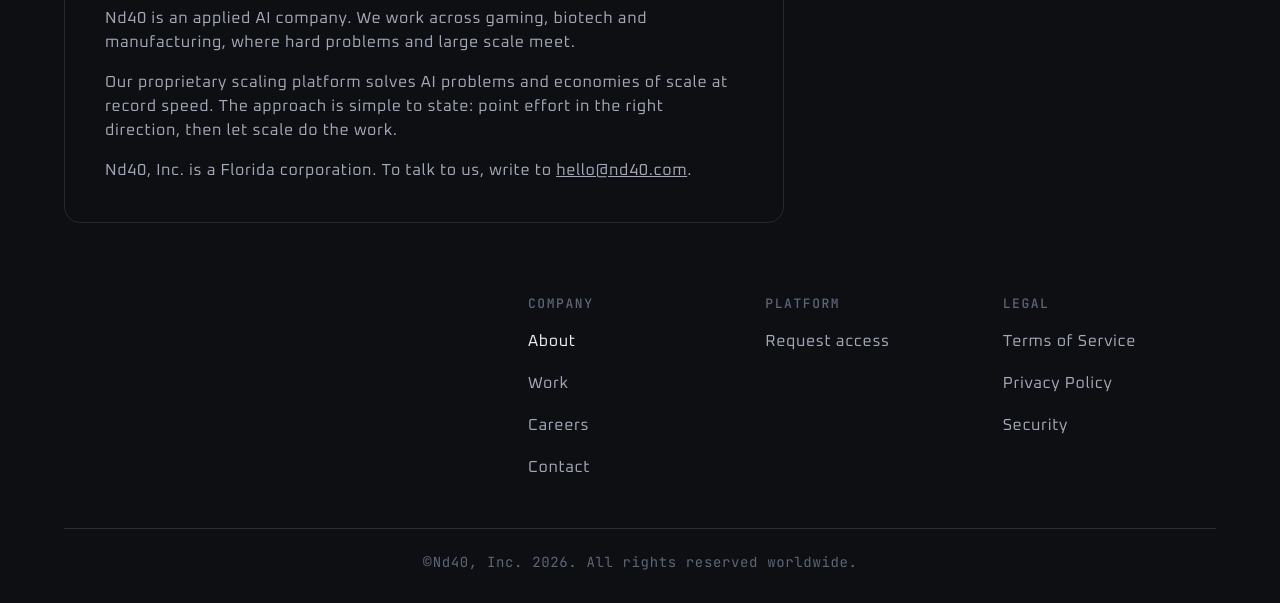
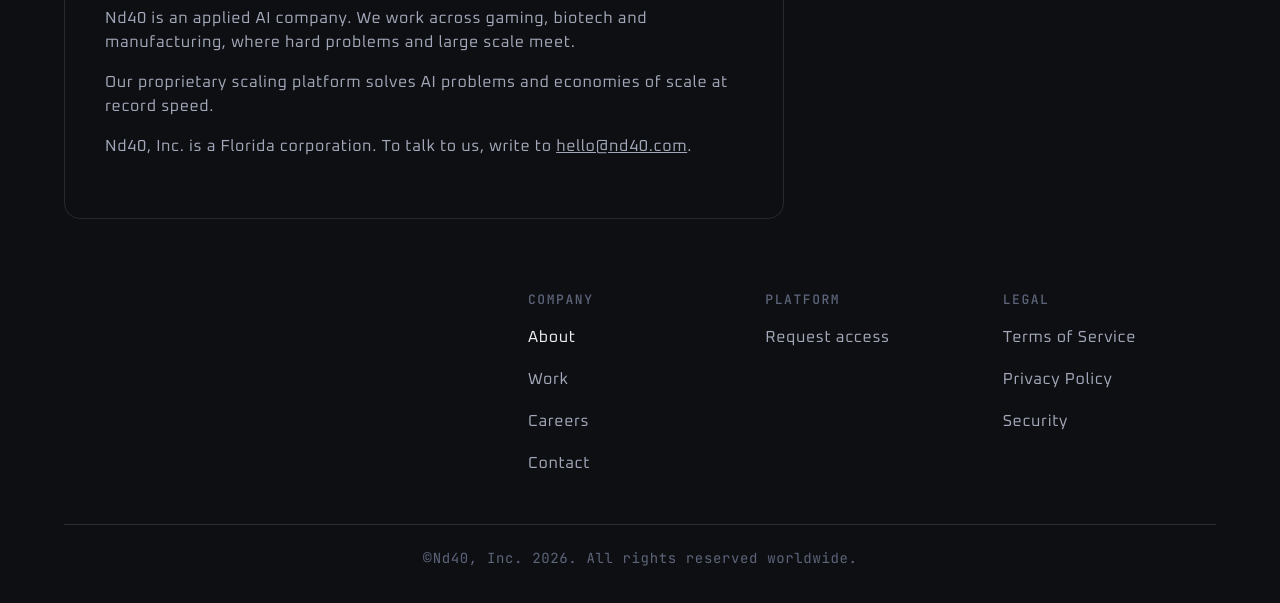
Before and after one commit to nd40-inc/com-nd40, a plain HTML site: page website/about.html in a window 1280 px wide. Shown: the part 234-837 px from the top of the page. Drawn offline with Linux system fonts and the light colour scheme.

Commit message:
About: remove the approach sentence
Co-Authored-By: Claude Opus 5.5 <noreply@anthropic.com>

```diff
--- a/website/about.html
+++ b/website/about.html
@@ -27,7 +27,7 @@
 <h2 style="margin: 0; font-size: 40px; font-weight: 400; letter-spacing: 0.04em; color: #ECEDEF">About</h2>
 <!-- Draft for review -->
 <p style="margin: 0; font-size: 16px; line-height: 1.5; color: #A2A8B9">Nd40 is an applied AI company. We work across gaming, biotech and manufacturing, where hard problems and large scale meet.</p>
-<p style="margin: 0; font-size: 16px; line-height: 1.5; color: #A2A8B9">Our proprietary scaling platform solves AI problems and economies of scale at record speed. The approach is simple to state: point effort in the right direction, then let scale do the work.</p>
+<p style="margin: 0; font-size: 16px; line-height: 1.5; color: #A2A8B9">Our proprietary scaling platform solves AI problems and economies of scale at record speed.</p>
 <p style="margin: 0; font-size: 16px; line-height: 1.5; color: #A2A8B9">Nd40, Inc. is a Florida corporation. To talk to us, write to <a href="mailto:hello@nd40.com">hello@nd40.com</a>.</p>
 </main>
 
```
